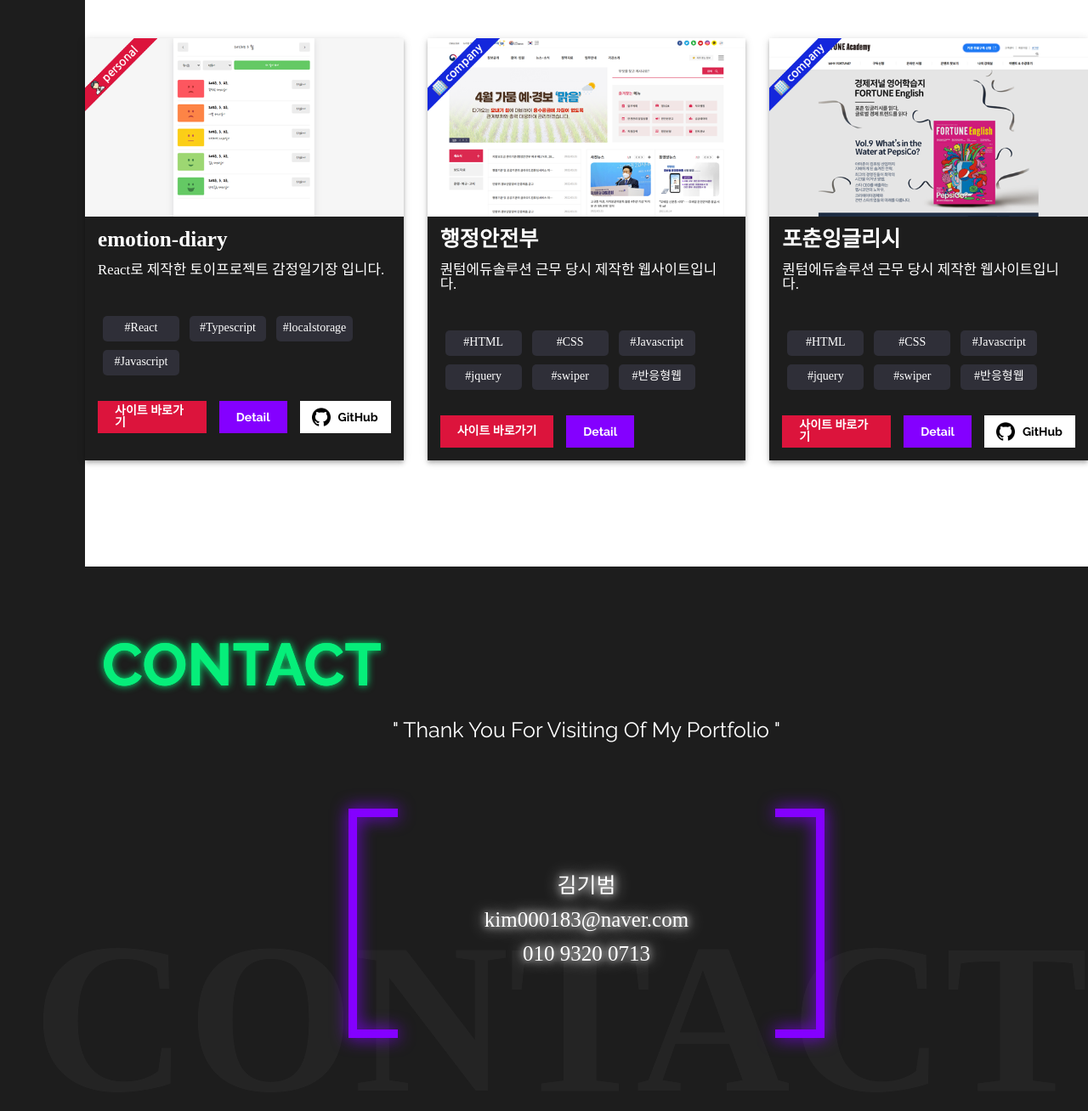
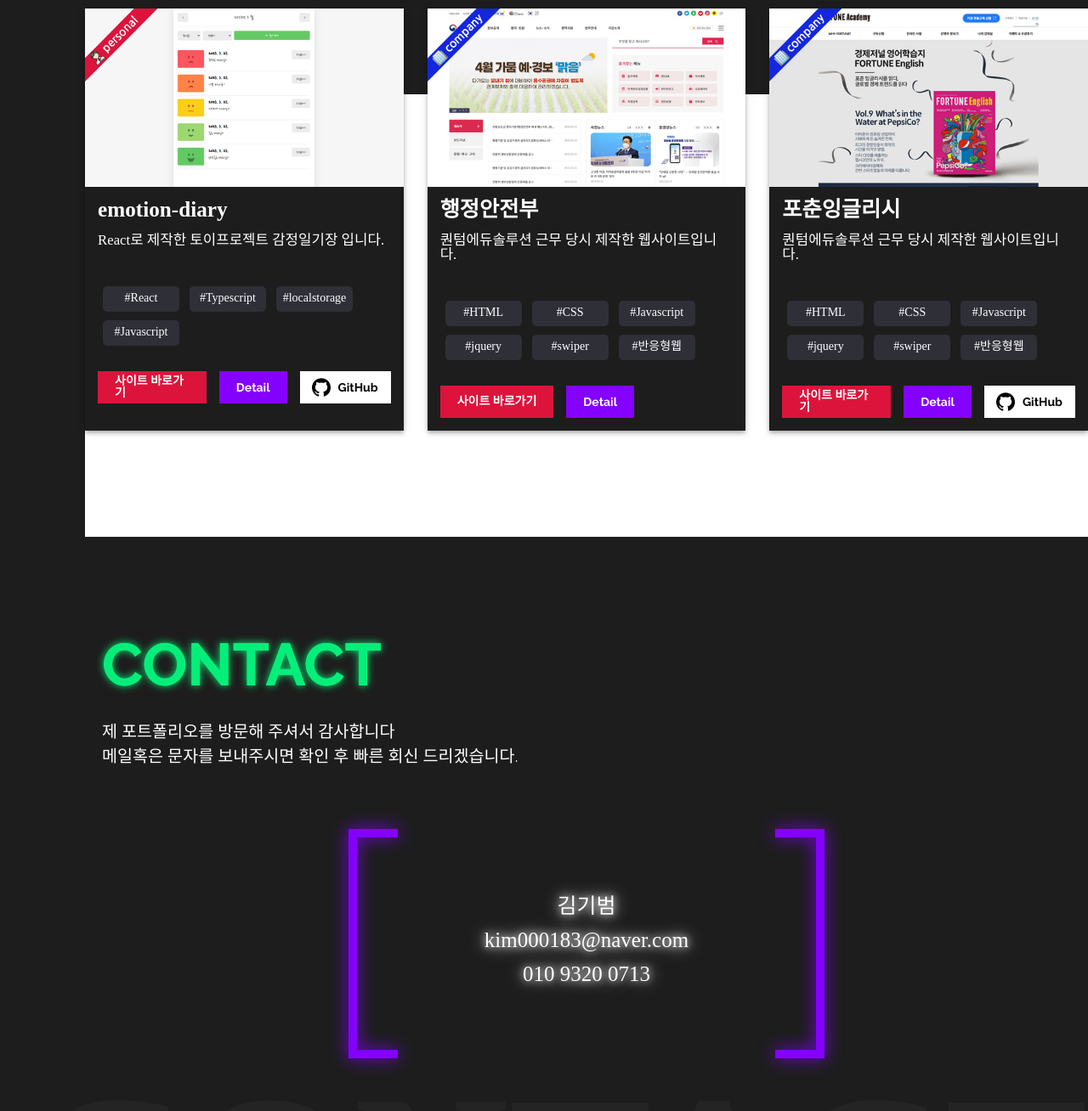
Before and after one commit to kimgibeom98/KgbPrSite, a plain HTML site: page index.html in a window 1280 px wide. Shown: the part 2714-4022 px from the top of the page at 85% size. Drawn offline with nearby package versions, Linux system fonts and the light colour scheme.

Commit message:
CONTACT디자인중

```diff
--- a/css/page.css
+++ b/css/page.css
@@ -54,7 +54,7 @@
     section.AboutArea div.Check.active{transition-duration: 1s;clip-path: polygon(0 0, 100% 0, 100% 100%, 0% 100%);width: 100%;height: 100vh;}
     section.AboutArea div.Click::after{content: ''; display: block; clear: both; visibility: hidden;}
     section.AboutArea div.Click{color: black; position: absolute; right: 40px; bottom: 50px; z-index: 11; cursor: pointer; font-weight: 500;}
-    section.AboutArea div.Click span{float: left; font-size: 1.8rem;}
+    section.AboutArea div.Click span{float: left; font-size: 2rem;}
     section.AboutArea div.Click:hover{transform: scale(1.2);}
     .TopText{bottom: calc(100% - 250px); left: 142px; z-index: 10;}
     /* AboutBlack fin */
@@ -94,7 +94,7 @@
 
     /* Skill str */
     section.SkillArea{height: 100vh; width: calc(100% - 100px); margin-left: auto;  position: relative; min-height: 740px;}
-    section.SkillArea div.SkillContent{height: 80vh; align-items: center; display: flex; width: calc(100% - 40px); max-width: 1574px; margin: 0 auto; }
+    section.SkillArea div.SkillContent{align-items: center; display: flex; width: calc(100% - 40px); max-width: 1574px; margin: 0 auto; padding-top: 115px; }
     section.SkillArea div.SkillContent > div{width: 50%;}
     section.SkillArea div.SkillContent > div:first-of-type > p{font-size: 1.4rem; margin-bottom: 50px; color: white; line-height: 1.5;}
     section.SkillArea div.SkillContent > div:first-of-type > div{ padding: 30px; max-width: 560px; box-sizing: border-box; background-color: #2a2a2a; }
@@ -118,7 +118,7 @@
     /* PORTFOLIOBlack str */
     section.PortfolioArea{position: relative; width: calc(100% - 100px); margin-left: auto;}
     section.PortfolioArea div.BackgroundText{left: 22px; z-index: -1;}
-    section.PortfolioArea div.PfBlack{max-width: 1574px;  width: 100%; padding: 150px 0 125px 0; margin: 0 auto; color: white; }
+    section.PortfolioArea div.PfBlack{max-width: 1574px;  width: 100%; padding: 115px 0 125px 0; margin: 0 auto; color: white; }
     section.PortfolioArea div.PfBlack div.pfIntro p > a{text-shadow: 0 0 10px #dc143c, 0 0 20px #dc143c;}
     section.PortfolioArea div.pfIntro{margin-bottom: 50px; display: flex; align-items: end; justify-content: space-between;}
     section.PortfolioArea div.pfIntro p{ font-size: 1.4rem; color: white; line-height: 1.5;}
@@ -157,10 +157,10 @@
 
 
     /* CONTACT str */
-    section.ContactArea{color: white; position: relative; width: calc(100% - 100px); margin-left: auto;}
-    section.ContactArea > div{width: calc(100% - 40px); padding-top: 80px; max-width: 1574px; margin: 0 auto;}
-    section.ContactArea p{font-size: 25px; clear: both; text-align: center;}
-    section.ContactArea div.ConteactFull{width: 100%; max-width: 560px; margin: 80px auto; display: flex; justify-content: space-between; text-align: center;}
+    section.ContactArea{color: white; position: relative; width: calc(100% - 100px); margin-left: auto; padding-bottom: 260px;}
+    section.ContactArea > div{width: calc(100% - 40px); padding-top: 115px; max-width: 1574px; margin: 0 auto;}
+    section.ContactArea > div > P{font-size: 1.4rem; margin-bottom: 70px; color: white; line-height: 1.5;}
+    section.ContactArea div.ConteactFull{width: 100%; max-width: 560px; margin: 0 auto ; display: flex; justify-content: space-between; text-align: center;}
     section.ContactArea div.Border{position: relative; width: 70px; height: 270px; border: 10px solid #8400ff; box-sizing: border-box;}
     section.ContactArea div.Border::after{border: 10px solid #8400ff;filter: blur(10px); width: 100%; height: 100%; content: '';}
     section.ContactArea div.LeftBox{border-right: none;}
--- a/index.html
+++ b/index.html
@@ -326,6 +326,9 @@
                     </div>
                   </div>
                 </figcaption>
+
+
+
               </figure>
             </li>
             <li>
@@ -389,7 +392,10 @@
         <span>CONTACT</span>
       </div>
       <h2 class="ContentTitle TitleShadow">CONTACT</h2>
-      <p>" Thank You For Visiting Of My Portfolio "</p>
+      <p>
+        제 포트폴리오를 방문해 주셔서 감사합니다 <br>
+        메일혹은 문자를 보내주시면 확인 후 빠른 회신 드리겠습니다.
+      </p>
       <div class="ConteactFull">
         <div class="LeftBox Border"></div>
         <div class="NeonBox Shadow">
@@ -399,7 +405,6 @@
         </div>
         <div class="RightBox Border"></div>
       </div>
-      <p>메일을 보내주시면 확인 후 빠른 회신 드리겠습니다.</p>
     </div>
   </section>
   <!-- CONTACT fin -->
```
